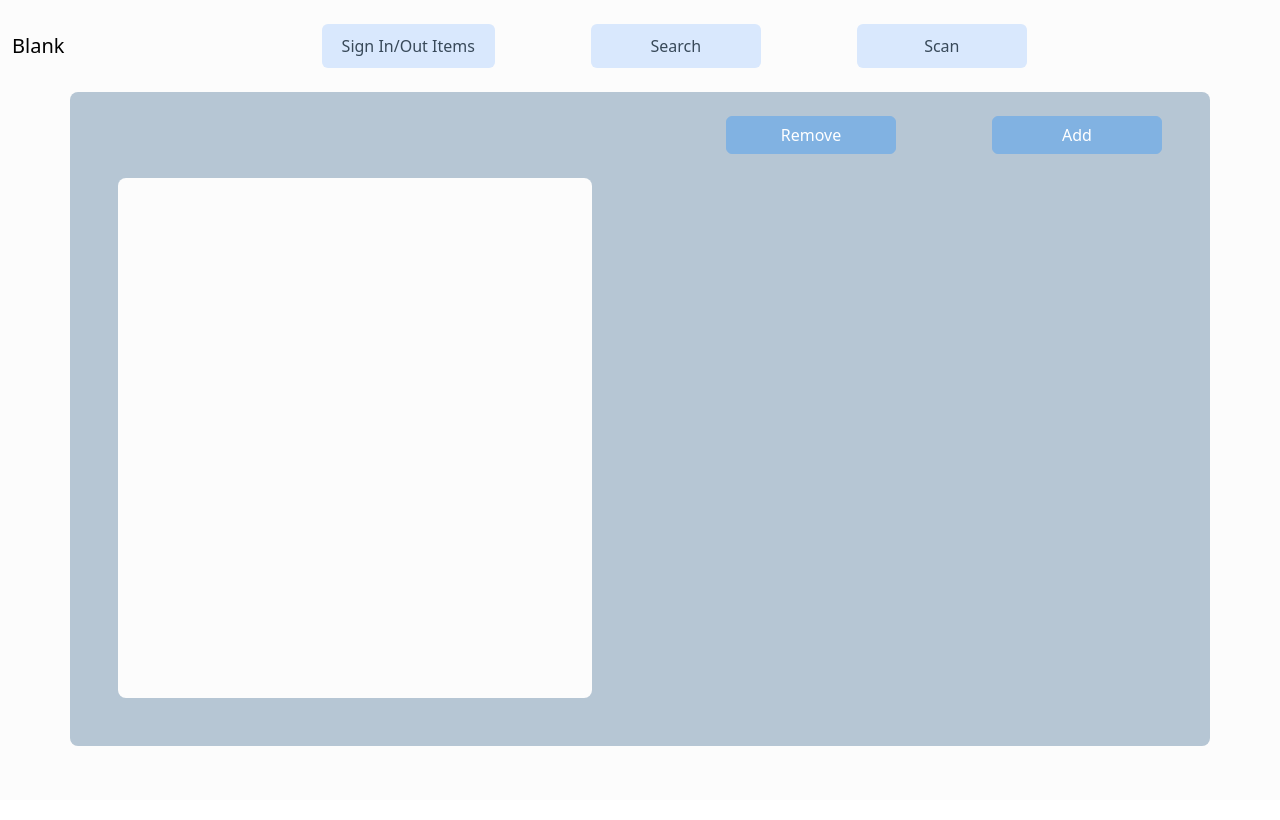
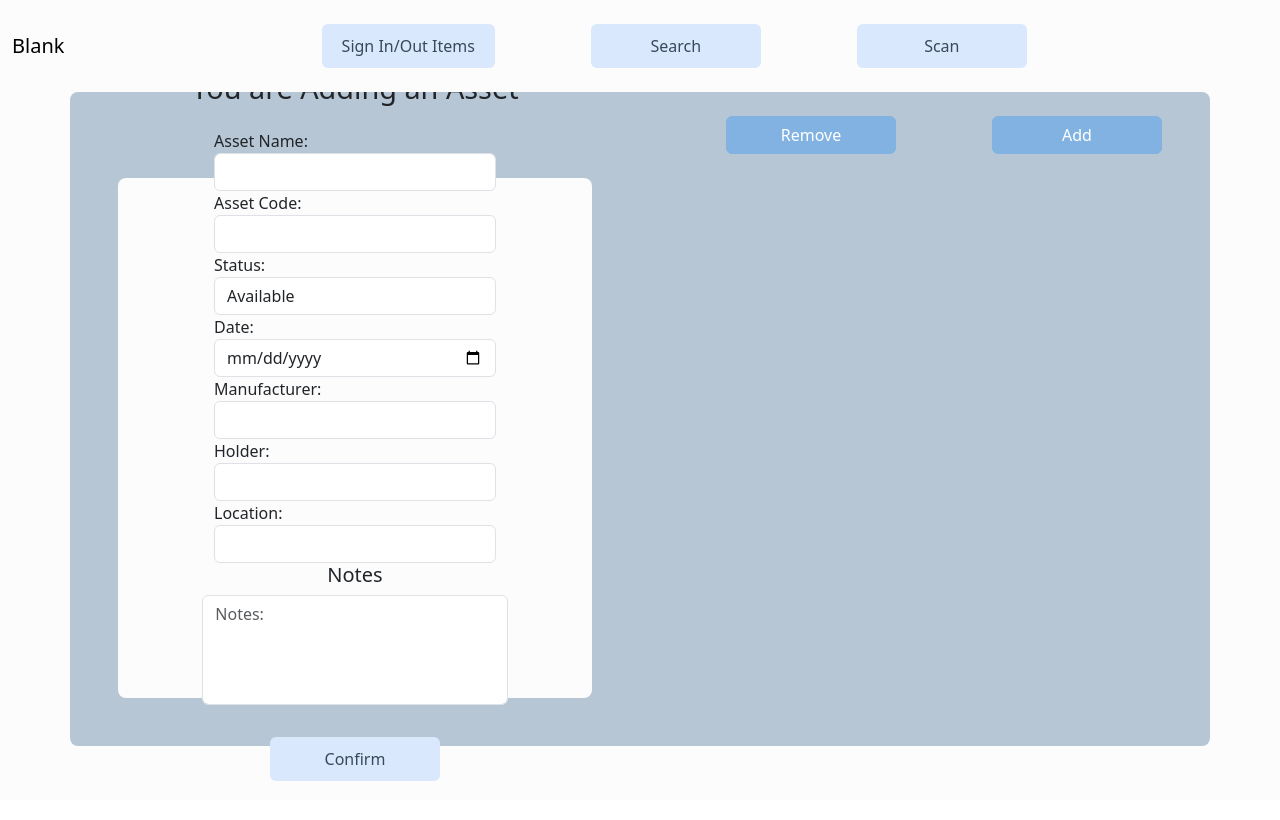
Before and after one commit to Jamie-Watson/GNG2101-AssetInventory, a React (Create React App) app in the folder Web-AssetInventory/ais/: page / in a window 1280 px wide. Both pictures are taken after a click on the button "Add". Shown: the top 820 px of the page. Built offline with nearby package versions, Linux system fonts and the light colour scheme; no server answers.

Commit message:
Added part for adding an item

```diff
--- a/Web-AssetInventory/ais/src/AddItem.js
+++ b/Web-AssetInventory/ais/src/AddItem.js
@@ -1,11 +1,113 @@
 import 'bootstrap/dist/css/bootstrap.min.css';
 import './SearchPage.css';
+import { useState } from 'react';
 
 export default function AddItem(){
+
+    const [itemName, setItemName] = useState('');
+    const [itemCode, setItemCode] = useState('');
+    const [status, setStatus] = useState('Available');
+    const [date, setDate] = useState('');
+    const [manufacturer, setManufacturer] = useState('');
+    const [holder, setHolder] = useState('');
+    const [location, setLocation] = useState('');
+    const [notes, setNotes] = useState('');
+
+    const handleNotesChange = (e) => {
+        setNotes(e.target.value);
+    };
+
     return(<div className="row">
         <div className="col-lg-6 px-5 pb-5">
-            <div className="container searchBox px-5">
-
+        <div className="container searchBox d-flex px-5 align-items-center justify-content-center" style={{flexDirection:"column"}}>
+                <div className="row mb-3">
+                    <h6 className="display-6 text-center removeItemLabel pt-2"><strong>{itemName || "You are Adding an Asset"}</strong></h6>
+                </div>
+                <div className="row">
+                    <div className="text-start">
+                        <p className="mb-0 px-5">
+                            Asset Name:
+                            <input
+                                type="text"
+                                className="form-control d-inline-block"
+                                value={itemName}
+                                onChange={(e) => setItemName(e.target.value)}
+                            />
+                        </p>
+                        <p className="mb-0 px-5">
+                            Asset Code:
+                            <input
+                                type="text"
+                                className="form-control d-inline-block"
+                                value={itemCode}
+                                onChange={(e) => setItemCode(e.target.value)}
+                            />
+                        </p>
+                        <p className="mb-0 px-5">
+                            Status:
+                            <select
+                                className="form-control d-inline-block"
+                                value={status}
+                                onChange={(e) => setStatus(e.target.value)}
+                            >
+                                <option value="Checked Out">Checked Out</option>
+                                <option value="Available">Available</option>
+                                <option value="Needs Repair">Needs Repair</option>
+                                <option value="Lost">Lost</option>
+                            </select>
+                        </p>
+                        <p className="mb-0 px-5">
+                            Date:
+                            <input
+                                type="date"
+                                className="form-control d-inline-block"
+                                value={date}
+                                onChange={(e) => setDate(e.target.value)}
+                            />
+                        </p>
+                        <p className="mb-0 px-5">
+                            Manufacturer:
+                            <input
+                                type="text"
+                                className="form-control d-inline-block"
+                                value={manufacturer}
+                                onChange={(e) => setManufacturer(e.target.value)}
+                            />
+                        </p>
+                        <p className="mb-0 px-5">
+                            Holder:
+                            <input
+                                type="text"
+                                className="form-control d-inline-block"
+                                value={holder}
+                                onChange={(e) => setHolder(e.target.value)}
+                            />
+                        </p>
+                        <p className="mb-0 px-5">
+                            Location:
+                            <input
+                                type="text"
+                                className="form-control d-inline-block"
+                                value={location}
+                                onChange={(e) => setLocation(e.target.value)}
+                            />
+                        </p>
+                    </div>
+                </div>
+                <div className="row mb-3">
+                    <h5 className="text-center">Notes</h5>
+                    <textarea
+                        className="form-control"
+                        rows="4"
+                        value={notes}
+                        onChange={handleNotesChange}
+                        style={{ maxHeight: '20vh', resize: 'none' }}
+                        placeholder='Notes:'
+                    />
+                </div>
+            <div className="row mb-3">
+                <button className="btn btn-primary lightBlueButton my-3" href="#" >Confirm</button>
+            </div>
             </div>
         </div>
 
--- a/Web-AssetInventory/ais/src/SearchBox.js
+++ b/Web-AssetInventory/ais/src/SearchBox.js
@@ -188,7 +188,7 @@ export default function SearchBox() {
                                         onChange={(e) => setDate(e.target.value)}
                                     />
                                 ) : (
-                                    date // Display the date when not in edit mode
+                                    date
                                 )}
                             </p>
                             <p className="mb-0 px-5">
```
